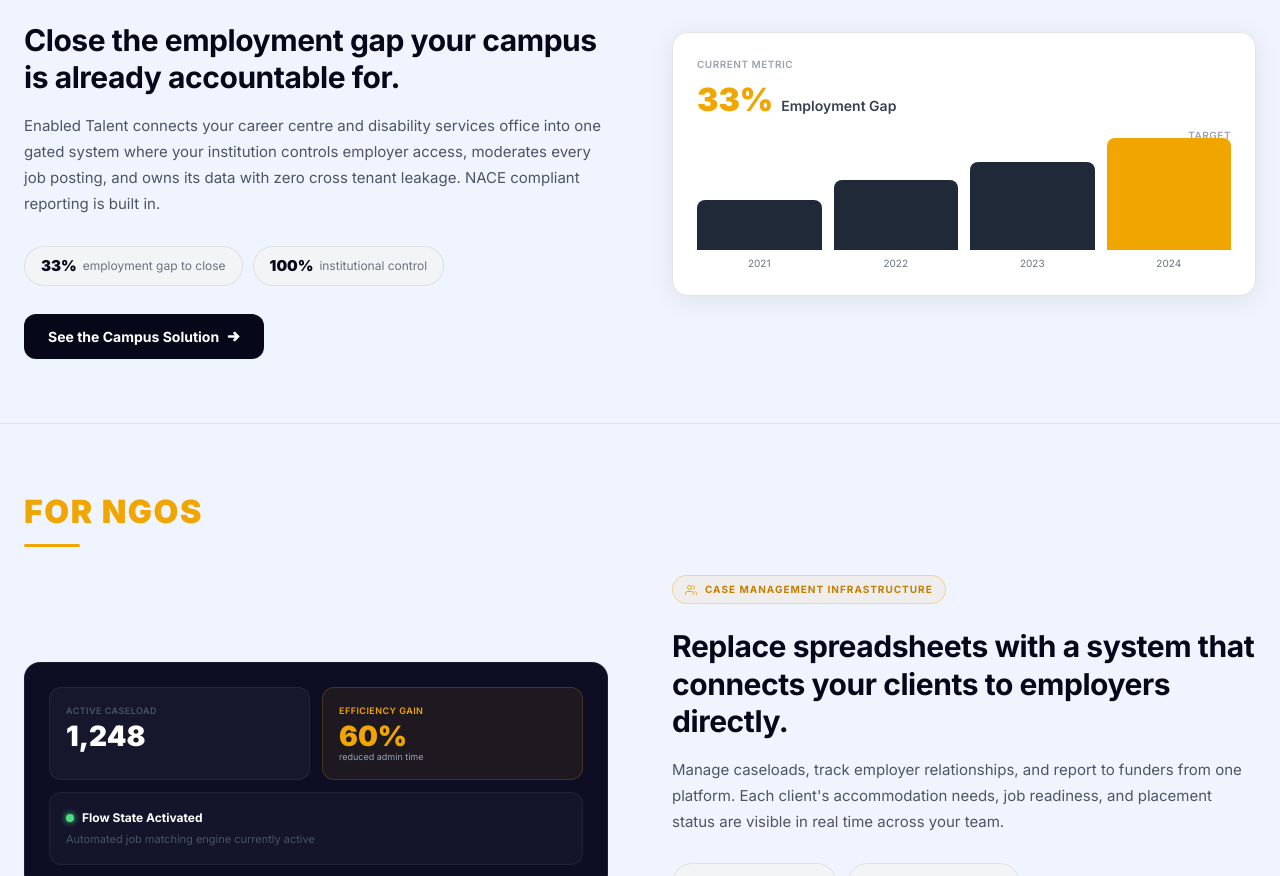
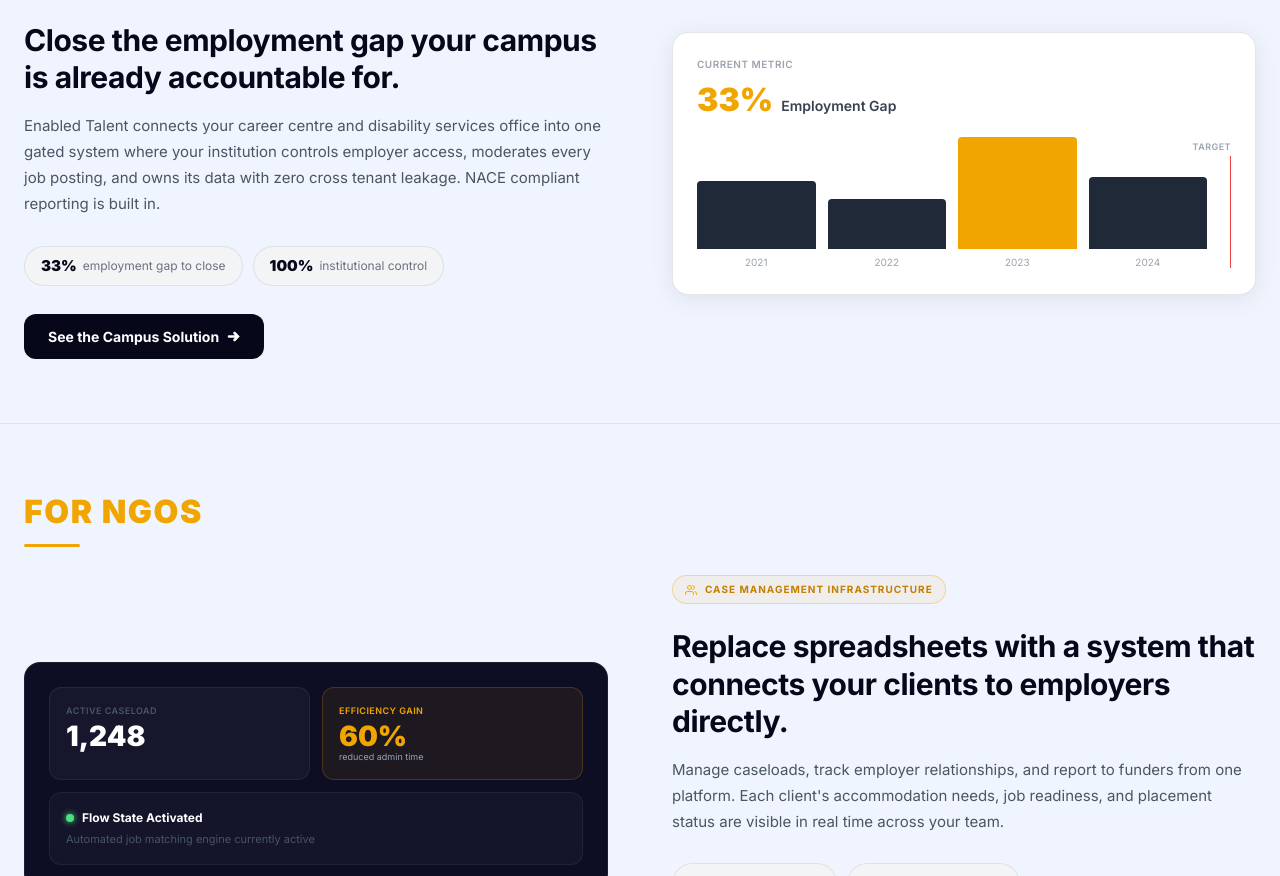
Before and after one commit to iamvk07/enabledtalent-landing, a Next.js app: page / in a window 1280 px wide. Shown: the part 1508-2384 px from the top of the page. Built offline with nearby package versions, Linux system fonts and the light colour scheme.

Commit message:
Fix Universities chart: TARGET bar on 2023, red reference line, correct bar heights

```diff
--- a/components/Solutions.tsx
+++ b/components/Solutions.tsx
@@ -1,27 +1,36 @@
 function UniversitiesVisual() {
+  const bars = [
+    { hPx: 68, yr: '2021', active: false },
+    { hPx: 50, yr: '2022', active: false },
+    { hPx: 112, yr: '2023', active: true },
+    { hPx: 72, yr: '2024', active: false },
+  ]
   return (
     <div className="rounded-2xl p-6" style={{ background: '#ffffff', border: '1px solid rgba(0,0,0,0.1)', boxShadow: '0 4px 24px rgba(0,0,0,0.08)' }}>
       <div className="text-[10px] font-semibold uppercase tracking-wider mb-1" style={{ color: '#9ca3af' }}>CURRENT METRIC</div>
-      <div className="flex items-baseline gap-2 mb-1">
+      <div className="flex items-baseline gap-2 mb-4">
         <span className="text-[32px] font-black" style={{ color: '#f0a500' }}>33%</span>
         <span className="text-[14px] font-semibold" style={{ color: '#374151' }}>Employment Gap</span>
       </div>
-      <div className="text-[10px] font-semibold uppercase tracking-wider mb-4 text-right" style={{ color: '#9ca3af' }}>TARGET</div>
-      <div className="flex items-end gap-3" style={{ height: '112px' }}>
-        {[
-          { hPx: 50, yr: '2021', active: false },
-          { hPx: 70, yr: '2022', active: false },
-          { hPx: 88, yr: '2023', active: false },
-          { hPx: 112, yr: '2024', active: true },
-        ].map(b => (
+      {/* Chart area */}
+      <div className="relative" style={{ height: '130px' }}>
+        {/* TARGET label + red indicator line on the right */}
+        <div className="absolute top-0 right-0 flex flex-col items-end">
+          <span className="text-[9px] font-semibold uppercase tracking-wider" style={{ color: '#9ca3af' }}>TARGET</span>
+          <div style={{ width: '1px', height: '112px', background: '#ef4444', marginTop: '2px' }} />
+        </div>
+        {/* Bars */}
+        <div className="flex items-end gap-3 h-full pr-6">
+          {bars.map(b => (
             <div key={b.yr} className="flex-1 flex flex-col items-center gap-1.5" style={{ alignSelf: 'flex-end' }}>
               <div
-              className="w-full rounded-t-lg"
+                className="w-full rounded-t"
                 style={{ height: `${b.hPx}px`, background: b.active ? '#f0a500' : '#1f2937' }}
               />
-            <span className="text-[10px]" style={{ color: '#6b7280' }}>{b.yr}</span>
+              <span className="text-[10px]" style={{ color: '#9ca3af' }}>{b.yr}</span>
             </div>
           ))}
+        </div>
       </div>
     </div>
   )
```
Lines whose indentation alone changed are shown as unchanged.
